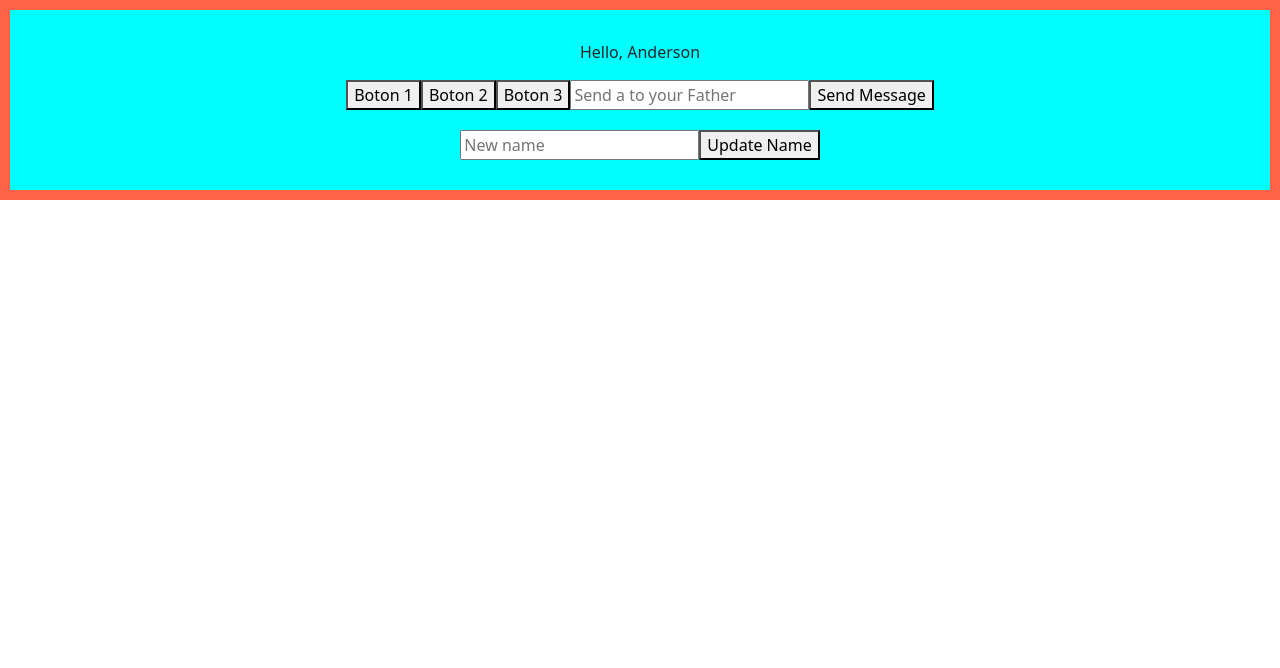
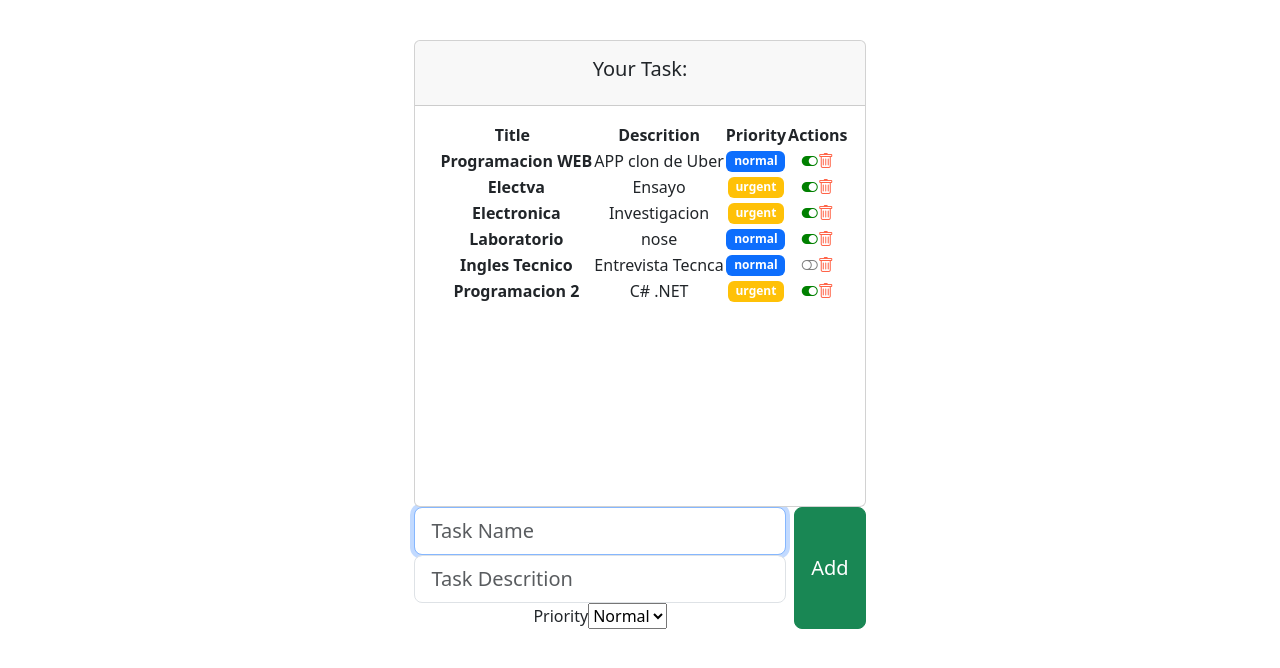
Before and after one commit to Anderson-BM/APP-REACT, a React (Create React App) app: page / in a window 1280 px wide. Shown: the top 668 px of the page. Built offline with nearby package versions, Linux system fonts and the light colour scheme.

Commit message:
9 Avance en el proyecto final - Curso ReactJS - OpenBootcamp

```diff
--- a/src/App.css
+++ b/src/App.css
@@ -40,3 +40,11 @@
 h1{
   color: tomato;
 }
+body{
+  display: flex;
+  align-items: center;
+  justify-content: center;
+  padding-top: 40px;
+  padding-bottom: 40px;
+  background-color: aliceblue;
+}
--- a/src/App.js
+++ b/src/App.js
@@ -53,15 +53,15 @@ function App() {
       </Ejemplo4>*/}
     {/*   </header>*/}
     {/*   <GreetingStyled></GreetingStyled>*/}
+     {/* <Fhater></Fhater>*/}
+
+
+
+       <TaskListComponent></TaskListComponent>
 
 
 
 
-     {/*   <TaskListComponent></TaskListComponent>*/}
-
-
-
-      <Fhater></Fhater>
 
     </div>
   );
--- a/src/Components/Container/task_list.jsx
+++ b/src/Components/Container/task_list.jsx
@@ -18,13 +18,13 @@ const TaskList = () => {
 
 
 
-// ESTADO DE EL COMPONENETE
-    const [tasks, setTasks] = useState([desfaulTask1,desfaulTask2,desfaulTask3,desfaulTask4,desfaulTask5,desfaulTask6]);
-    const [loandig, setLoandig] = useState(true);
+     // ESTADO DE EL COMPONENETE
+      const [tasks, setTasks] = useState([desfaulTask1,desfaulTask2,desfaulTask3,desfaulTask4,desfaulTask5,desfaulTask6]);
+      const [loandig, setLoandig] = useState(true);
 
 
-// CONTROL DE EL CICLO DE VIDA DE EL COMPONENETE
-useEffect(() => {
+     // CONTROL DE EL CICLO DE VIDA DE EL COMPONENETE
+    useEffect(() => {
     console.log('Task State has been componente')
     setLoandig(false)
     return () => {
@@ -34,11 +34,38 @@ useEffect(() => {
 }, [tasks]);
 
 
+        // Esta es una Funcion para Completar Tareas
+        function completeTask(task){
+        console.log('Complete this Task:', task)
+        const index = tasks.indexOf(task);
+        const temTasks = [...tasks];
+        temTasks[index].completed = ! temTasks[index].completed
+        // we update the satte oh the componen with the new list of task and it will ipdate the Iteration of tasks in
+        // orde to show the task update
+        setTasks(temTasks)
+      }
 
-    const changeCompleted = (id) => {
-        console.log('TODO: Cambiar estado de una tarea')
+
+        // Esta es una Funcion para eliminar Tareas
+        function deletTask(task){
+        console.log('Delete this Task:', task)
+        const index = tasks.indexOf(task);
+        const temTasks = [...tasks];
+        temTasks.splice(index,1);
+        setTasks(temTasks)
+
     }
 
+
+    // Esta es una Funcion para eliminar Tareas
+    function addTask(task){
+        console.log('Add this Task:', task)
+        const index = tasks.indexOf(task);
+        const temTasks = [...tasks];
+        temTasks.push(task)
+        setTasks(temTasks)
+
+    }
 
     return (
         <div>
@@ -68,7 +95,11 @@ useEffect(() => {
                     return  (
                         <TaskComponent
                          key={index}
-                         task={task}>
+                         task={task}
+                         complete={completeTask}
+                         remove={deletTask}
+
+                         >
                          </TaskComponent>
                         )
                         }
@@ -78,7 +109,7 @@ useEffect(() => {
 
                   </table>
                   </div>
-                  <TaskForm></TaskForm>
+
                </div>
 
 
@@ -86,6 +117,7 @@ useEffect(() => {
             </div>
 
           {/*   <TaskComponent task={desfaulTask} ></TaskComponent>*/}
+          <TaskForm add={addTask}></TaskForm>
         </div>
     );
 };
--- a/src/Components/pure/forms/taskForm.jsx
+++ b/src/Components/pure/forms/taskForm.jsx
@@ -1,11 +1,65 @@
-import React from 'react';
-<h1>Formulaeio</h1>
-const TaskForm = () => {
+//----- AQUI ESTAN LSO IMPOR QU ENECECITAMOS
+import React, {useRef,} from 'react';
+import PropTypes from 'prop-types';
+import { LEVELS } from '../../../models/levels.enunm';
+import { Task } from '../../../models/task.class';
+
+
+//--- ESTE ESL EL TITULO QU ENOS DICE QUE ES UN FORMULARIO
+<h1>Formulario</h1>
+
+//---- ESTE ES UN COMPONENTE EN REACT DE TIPO FUNCION
+const TaskForm = ({add}) => {
+
+
+    //---- AQUI UTILIZAMOS EL HOOK USEREF
+    const nameRef = useRef('');
+    const descritionRef = useRef('');
+    const levelRef = useRef(LEVELS.NORMAL);
+
+
+    //------ ESTA ES LA FUNCION PARA AGREGAR TAREAS
+    function addTask(e){
+        e.preventDefault();
+        const newTask = new Task(
+            nameRef.current.value,
+            descritionRef.current.value,
+            false,
+            levelRef.current.value
+        )
+        add(newTask);
+    }
+
+
+    // ---- LO QUE NOS RETORNARA SERA ESTE FORMULARIO
     return (
-    <form>
-
+    <form onSubmit={addTask} className='d-flex justity-content-center aling-item-center'>
+        <div className='form-outline flex-fill'>
+        <input ref={nameRef} id='inputName' type='text' className='form-control form-control-lg' required autoFocus placeholder='Task Name' />
+        <input ref={descritionRef} id='inputDescrition' type='text' className='form-control form-control-lg' required placeholder='Task Descrition'  />
+        <label htmlFor='selectLevel' className='sr-only'>Priority</label>
+        <select ref={levelRef} defaultValue={LEVELS.NORMAL} id='selectLevel'>
+        <option value={LEVELS.NORMAL}>
+            Normal
+        </option>
+        <option value={LEVELS.URGENT}>
+            Urgent
+        </option>
+        <option value={LEVELS.BLOKING}>
+            Bloking
+        </option>
+        </select>
+        </div>
+        <button type='submit' className='btn btn-success btn-lg ms-2'>Add</button>
     </form>
     );
 }
 
+
+// ------ AQUI ESTAN LAS PROPS TYPE
+TaskForm.protoTypes = {
+    add: PropTypes.func.isRequired
+}
+
+//--- ESTO HACE QUE EL IMPORT EN EL APP.JS SE AUTO COMPLETE Y NOS REDERICE EL COMPONENTE
 export default TaskForm;
--- a/src/Components/pure/task.jsx
+++ b/src/Components/pure/task.jsx
@@ -5,7 +5,7 @@ import { Task } from "../../models/task.class";
 import '../../Styles/task.scss'
 import { LEVELS } from "../../models/levels.enunm";
 
-const TaskComponent = ({task}) => {
+const TaskComponent = ({task, complete, remove }) => {
 
     useEffect(() => {
         console.log('create Tak')
@@ -55,10 +55,10 @@ const TaskComponent = ({task}) => {
     function taskCompleteIcon() {
 
         if(task.completed){
-            return (<i className='bi-toggle-on' style={{color:'green'}}></i>)
+            return (<i onClick={() => complete(task)} className='bi-toggle-on task-acction' style={{color:'green'}}></i>)
 
         }else{
-            return (<i className='bi-toggle-off' style={{color:'grey'}}></i>)
+            return (<i onClick={() => complete(task)} className='bi-toggle-off task-acction' style={{color:'grey'}}></i>)
 
         }
     }
@@ -87,7 +87,7 @@ const TaskComponent = ({task}) => {
          <td className='align-middle'>
          {/*Executions of funtion to return icon deendig on comletion  */}
          {taskCompleteIcon()}
-         <i className='bi-trash' style={{color:'tomato' }}></i>
+         <i className='bi-trash task-acction' style={{color:'tomato' }} onClick={() => remove (task)}></i>
          </td>
          </tr>
 
@@ -96,7 +96,9 @@ const TaskComponent = ({task}) => {
 
 
 TaskComponent.propTypes = {
-    task: PropTypes.instanceOf(Task)  // instance off es cuando no le especifico si es string o algo asi en este caso quiero que sea una tarea osea task
+    task: PropTypes.instanceOf(Task).isRequired, // instance off es cuando no le especifico si es string o algo asi en este caso quiero que sea una tarea osea task
+    complete: PropTypes.func.isRequired,
+    remove: PropTypes.func.isRequired
 };
 
 
--- a/src/Styles/task.scss
+++ b/src/Styles/task.scss
@@ -1,4 +1,3 @@
-.task-name{
-    font-weight: bold;
-    color: cadetblue;
+.task-acction{
+    cursor: pointer;
 }
```
